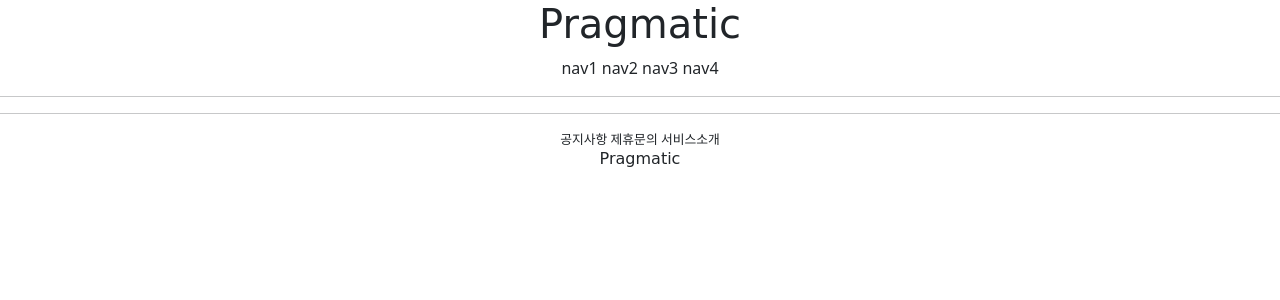
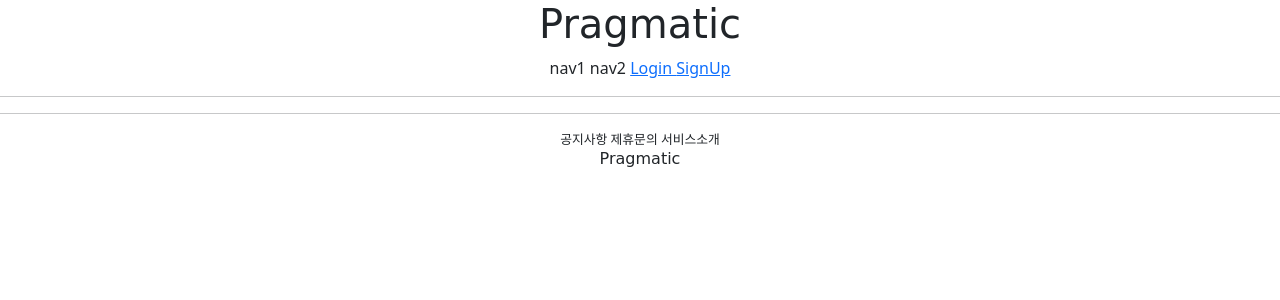
Before and after one commit to hyehmin/gis-5class, a Django app: template templates/base.html in a window 1280 px wide. Shown: the top 300 px of the page. Run offline with Django 3.2, Linux system fonts and the light colour scheme; the template is opened without the code that fills it, so the values that code supplies are empty; parts of the project's set-up code (start-up, migrations or seed data) failed here and were passed over; some web fonts are replaced.

Commit message:
2021-07-13 commit

```diff
--- a/HyeMinProject_second/settings.py
+++ b/HyeMinProject_second/settings.py
@@ -13,6 +13,8 @@ import os
 from pathlib import Path
 
 # Build paths inside the project like this: BASE_DIR / 'subdir'.
+from django.urls import reverse_lazy
+
 BASE_DIR = Path(__file__).resolve().parent.parent
 
 local_env = open(os.path.join(BASE_DIR, '.env'))
@@ -144,3 +146,6 @@ STATICFILES_DIRS = [
 # https://docs.djangoproject.com/en/3.2/ref/settings/#default-auto-field
 
 DEFAULT_AUTO_FIELD = 'django.db.models.BigAutoField'
+
+LOGIN_REDIRECT_URL = reverse_lazy('accountapp:hello_world')
+LOGOUT_REDIRECT_URL = reverse_lazy('account:login')
--- a/templates/header.html
+++ b/templates/header.html
@@ -5,7 +5,15 @@
     <div>
         <span>nav1</span>
         <span>nav2</span>
-        <span>nav3</span>
-        <span>nav4</span>
+        <span>
+            <a href="{% url 'accountapp:login' %}">
+                Login
+            </a>
+        </span>
+        <span>
+            <a href="{% url 'accountapp:create' %}">
+                SignUp
+            </a>
+        </span>
     </div>
 </div>
```
